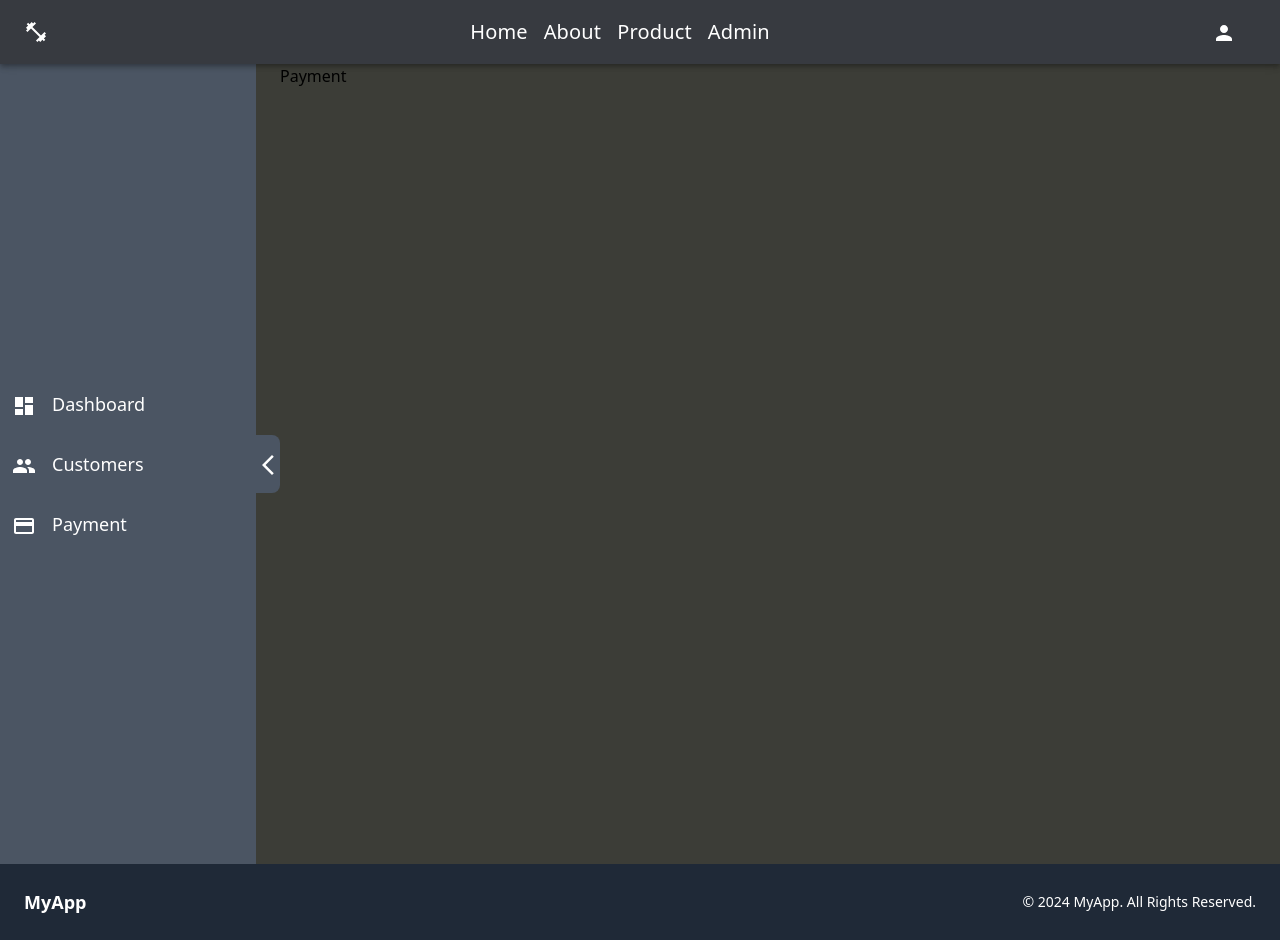
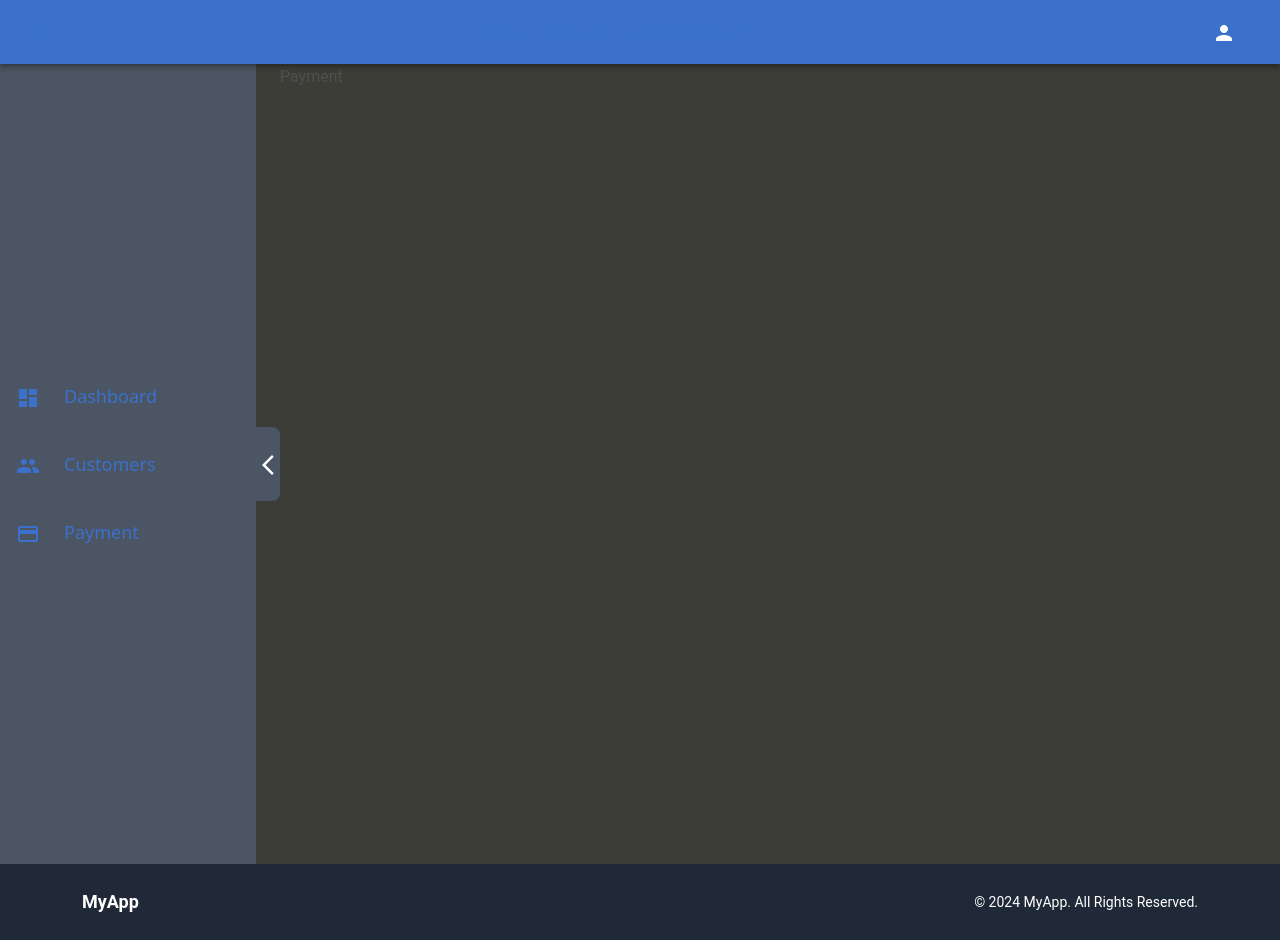
Before and after one commit to Heisen47/gym-frontend, a React (Create React App) app: page /admin/payment in a window 1280 px wide. Built offline with nearby package versions, Linux system fonts and the light colour scheme; what tailwind-gradient-mask-image would draw is missing.

Commit message:
adding  css

```diff
--- a/src/components/dashboardComponents/UserProfile.module.css
+++ b/src/components/dashboardComponents/UserProfile.module.css
@@ -0,0 +1,3 @@
+@import 'mdb-react-ui-kit/dist/css/mdb.min.css';
+
+/* Add any additional custom styles for UserProfile here */
```
